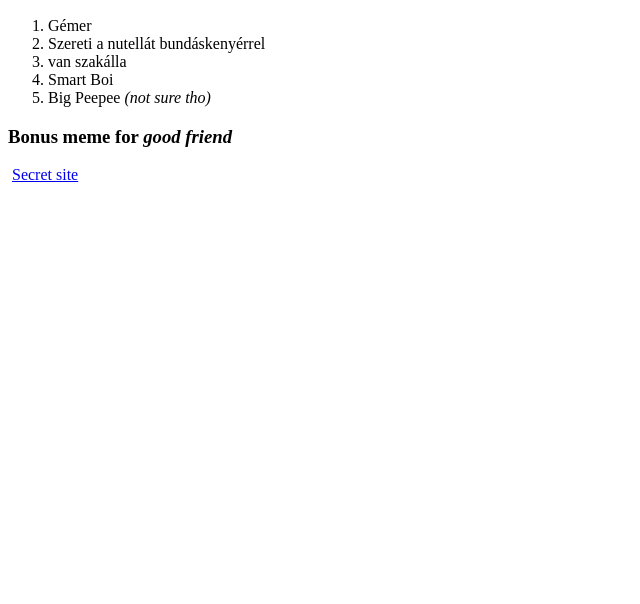
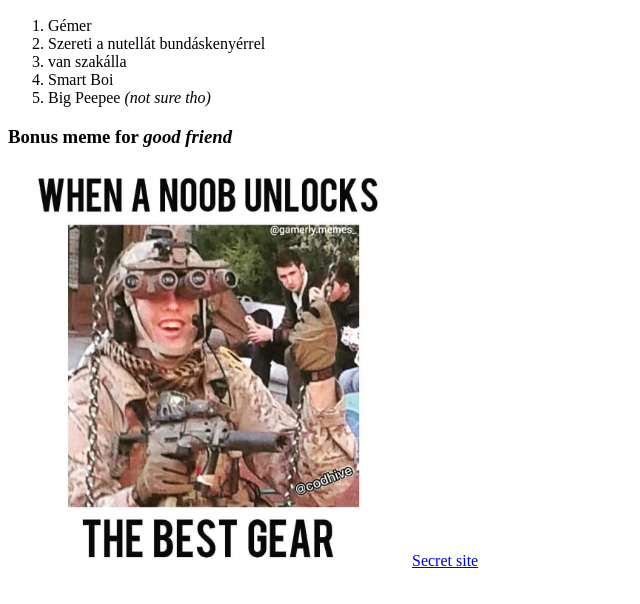
Before and after one commit to Krysz997/Krysz997.github.io, a plain HTML site: page Georgio.html in a window 1280 px wide. Shown: the part 110-714 px from the top of the page, without its empty margins (0-640 px from the left). Drawn offline with Linux system fonts and the light colour scheme.

Commit message:
Picture added

```diff
--- a/Georgio.html
+++ b/Georgio.html
@@ -20,7 +20,7 @@
         <li>Big Peepee <i>(not sure tho)</i></li>
     </ol>
     <h3>  Bonus meme for <i>good friend</i></h3>
-    <img width="400" src="img\gameer.jpg" alt="">
+    <img width="400" src="img/gameer.jpg" alt="">
     <a target="blank" href="https://www.liveabout.com/best-friendship-memes-1385080">Secret site </a>
 </body>
 </html>
```
Also changed, not shown: img/gameer.jpg (added).
